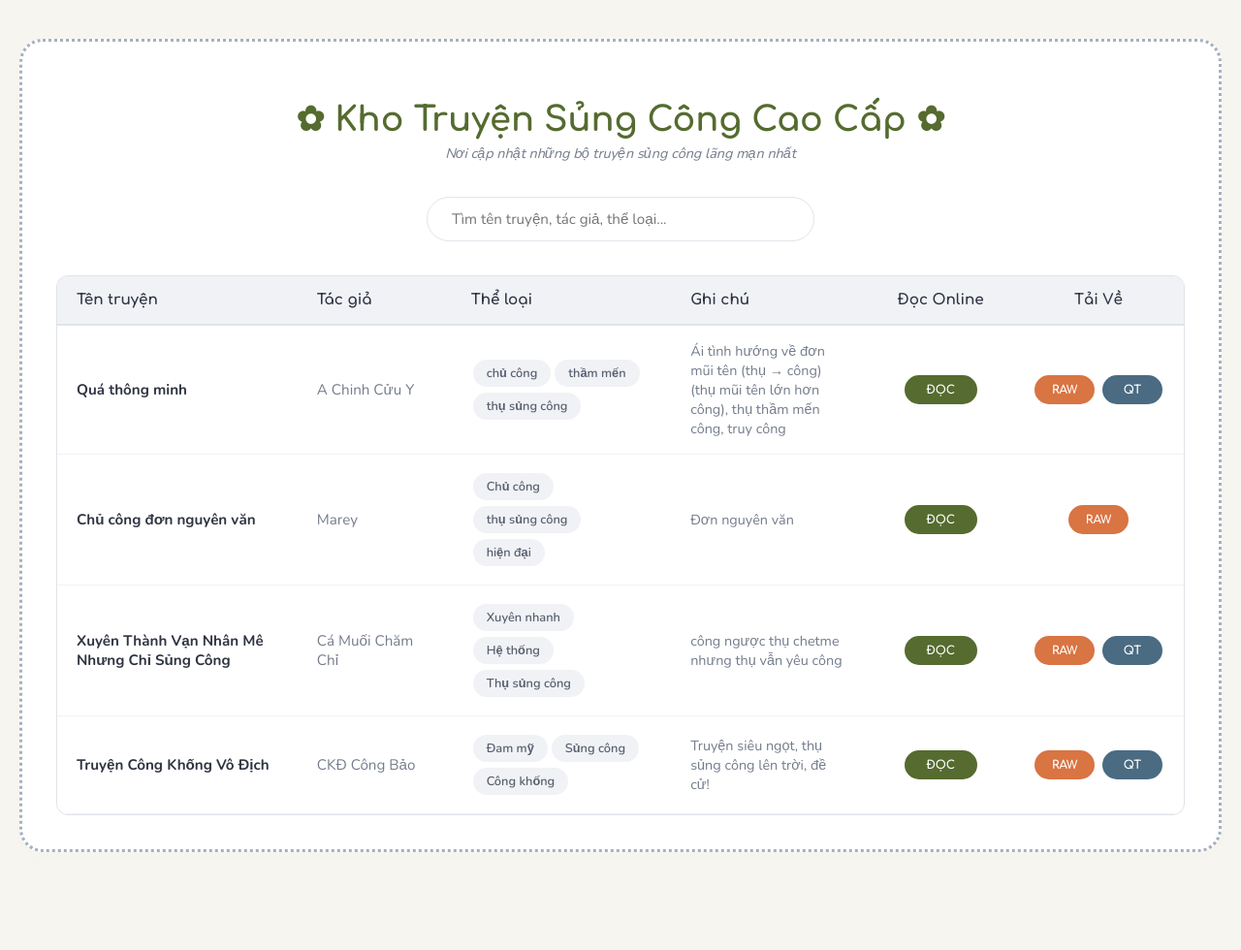
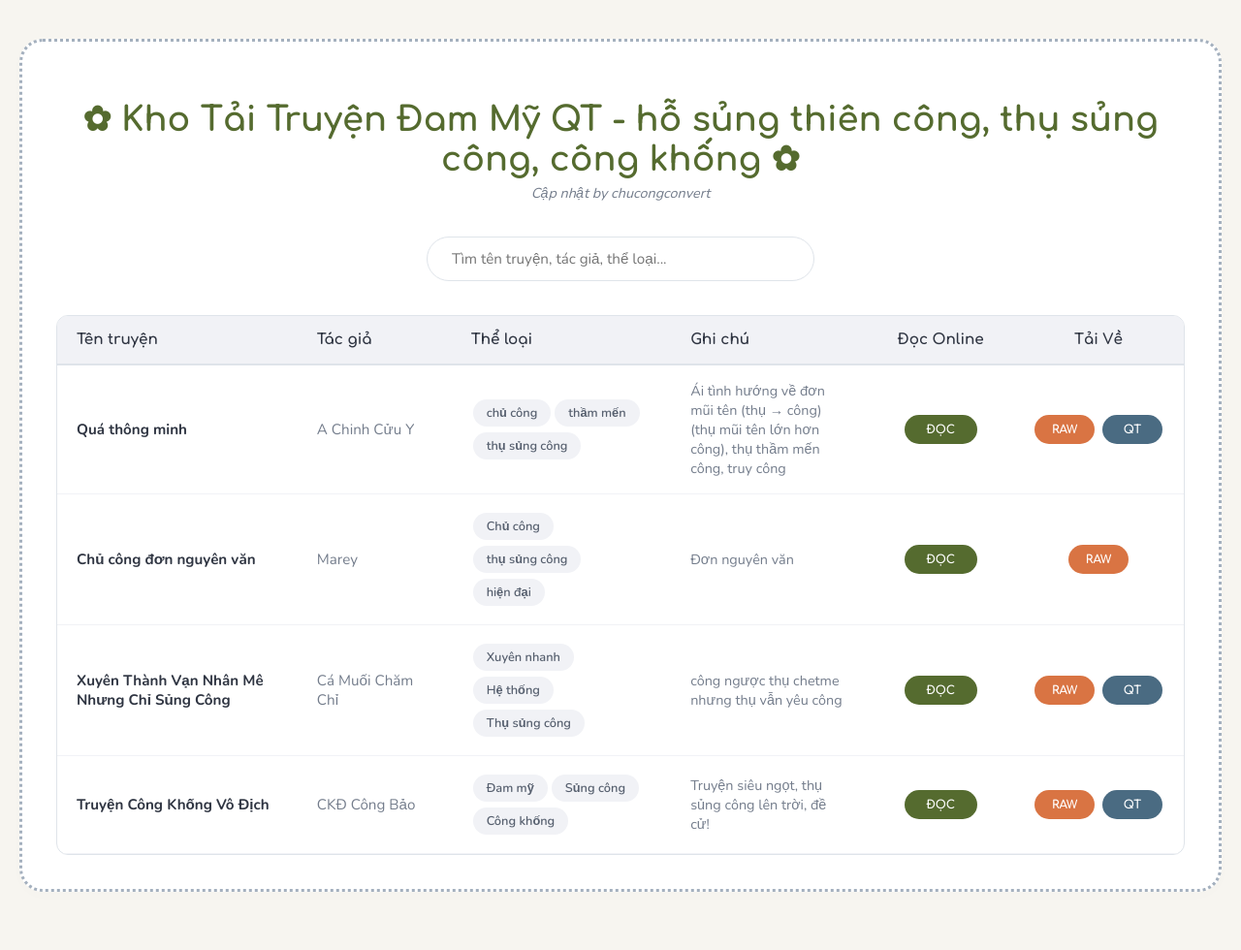
Before and after one commit to PhamNhaDoan/phamnhadoan.github.io, a Jekyll site: the page chucongconvert/taitruyen/index.html, which Jekyll copies as it is, in a window 1280 px wide. Shown: the whole page at 97% size. Built offline with Jekyll 4.4.1, drawn with Linux system fonts in a browser that asks for light colours.

Commit message:
Update title and subtitle in index.html

```diff
--- a/chucongconvert/taitruyen/index.html
+++ b/chucongconvert/taitruyen/index.html
@@ -186,8 +186,8 @@
 <body>
 
 <div class="main-wrapper">
-    <h1>✿ Kho Truyện Sủng Công Cao Cấp ✿</h1>
-    <div class="subtitle">Nơi cập nhật những bộ truyện sủng công lãng mạn nhất</div>
+    <h1>✿ Kho Tải Truyện Đam Mỹ QT - hỗ sủng thiên công, thụ sủng công, công khống ✿</h1>
+    <div class="subtitle">Cập nhật by chucongconvert</div>
 
     <div class="search-container">
         <input type="text" id="searchBar" class="search-input" placeholder="Tìm tên truyện, tác giả, thể loại...">
```
